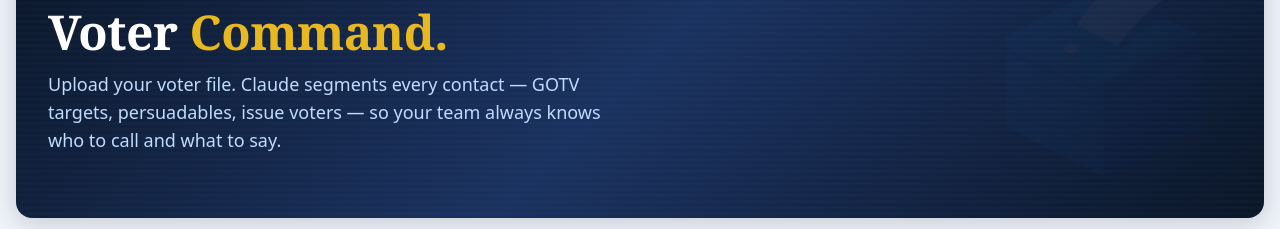
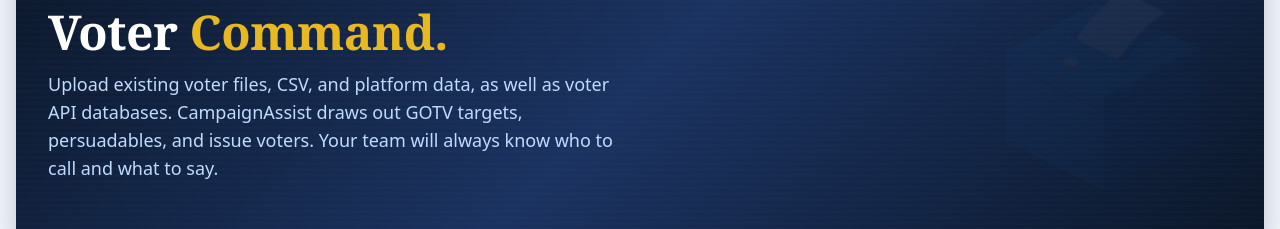
Before and after one commit to headricka24-web/CampaignAssist, a Next.js app: page /voters in a window 1280 px wide. Shown: the part 182-411 px from the top of the page. Built offline with nearby package versions, Linux system fonts and the light colour scheme; no server answers; the database is empty.

Commit message:
Update Voter Command hero copy
Co-Authored-By: Claude Sonnet 4.6 <noreply@anthropic.com>

```diff
--- a/src/app/voters/page.tsx
+++ b/src/app/voters/page.tsx
@@ -34,7 +34,7 @@ export default function VotersPage() {
             Voter <span className="text-gold-400">Command.</span>
           </h1>
           <p className="text-blue-200 text-lg max-w-xl mb-6">
-            Upload your voter file. Claude segments every contact — GOTV targets, persuadables, issue voters — so your team always knows who to call and what to say.
+            Upload existing voter files, CSV, and platform data, as well as voter API databases. CampaignAssist draws out GOTV targets, persuadables, and issue voters. Your team will always know who to call and what to say.
           </p>
           <div className="flex flex-wrap gap-3 items-center">
             {voterCount > 0 && (
```
